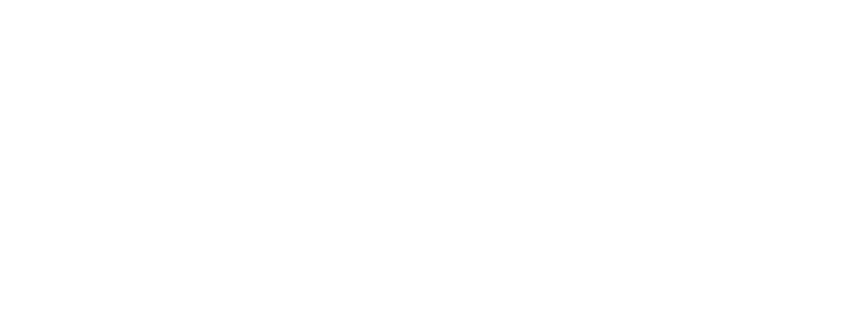
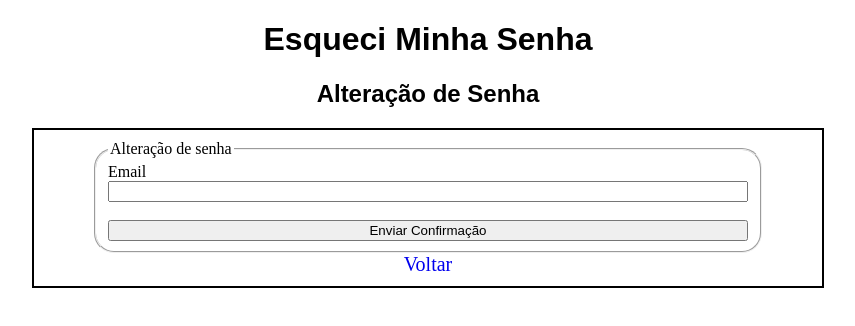
Before and after one commit to ezno02/FormsSocial, a plain HTML site: page esqueciSenha.html in a window 1280 px wide. Shown: the whole page, without its empty margins (212-1067 px from the left). Drawn offline with Linux system fonts and the light colour scheme.

Commit message:
commit-02 11-05-25

```diff
--- /dev/null
+++ b/assets/css/esqueciSenha.css
@@ -0,0 +1,23 @@
+#div01{
+    border: solid 2px black;
+    width: 60vw;
+    margin: auto;
+    padding: 10px;
+}
+form fieldset{
+    border-radius: 20px;
+    display: flex;
+    flex-direction: column;
+    width: 50vw;
+    margin: auto;
+}
+#voltar{
+    text-decoration: none;
+    font-size: 20px;
+    text-align: center;
+    display: block;
+}
+#voltar:hover{
+    text-align: center;
+    font-size: 25px;
+}
--- a/assets/css/style.css
+++ b/assets/css/style.css
@@ -1,3 +1,14 @@
+h1{
+    text-align: center;
+    font-family: Arial, Helvetica, sans-serif;
+}
+h2{
+    text-align: center;
+    font-family: Arial, Helvetica, sans-serif;
+}
+p{
+    font-family: serif;
+}
 .content{
     font-family: serif;
     font-size: 20px;
--- a/esqueciSenha.html
+++ b/esqueciSenha.html
@@ -0,0 +1,32 @@
+<!DOCTYPE html>
+<html lang="pt-br">
+<head>
+    <meta charset="UTF-8">
+    <meta name="viewport" content="width=device-width, initial-scale=1.0">
+    <title>Esqueci A Senha</title>
+
+    <link rel="stylesheet" href="assets/css/style.css">
+    <link rel="stylesheet" href="assets/css/esqueciSenha.css">
+
+</head>
+<body>
+    <h1>Esqueci Minha Senha</h1>
+    <h2>Alteração de Senha</h2>
+
+    <div id="div01">
+        <form action="" method="get">
+            <fieldset>
+                <legend>Alteração de senha</legend>
+
+                <label for="n10">Email</label>
+                <input type="email" name="n10" id="" required>
+
+                <br>
+
+                <input type="submit" value="Enviar Confirmação">
+            </fieldset>
+        </form>
+        <a href="login.html" id="voltar">Voltar</a>
+    </div>
+</body>
+</html>
```
